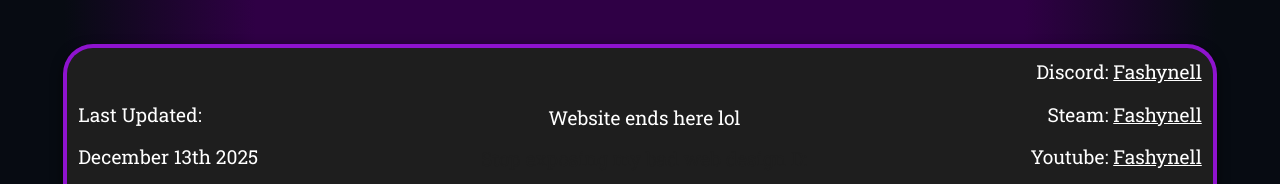
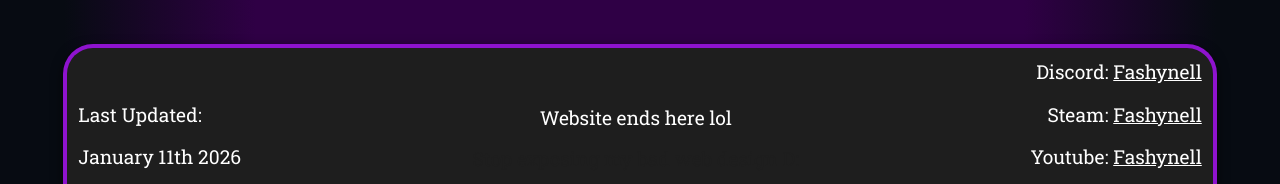
Before and after one commit to Fashynell/gaming_portfolio, a Flask app: template templates/games.html in a window 1280 px wide. Shown: the part 1299-1483 px from the top of the page. Run offline with Flask 3, Linux system fonts and the light colour scheme; the template is opened without the code that fills it, so the values that code supplies are empty.

Commit message:
Update games.html

```diff
--- a/templates/games.html
+++ b/templates/games.html
@@ -270,7 +270,7 @@
     <div class="Bottom_section">
       <div class="Bottom_left_section">
         <p class="Bottom_text">Last Updated:</p>
-        <p class="Bottom_text">December 13th 2025</p>
+        <p class="Bottom_text">January 11th 2026</p>
       </div>
       <div style="text-align: center;">
         <p class="Bottom_text">Website ends here lol</p>
```
